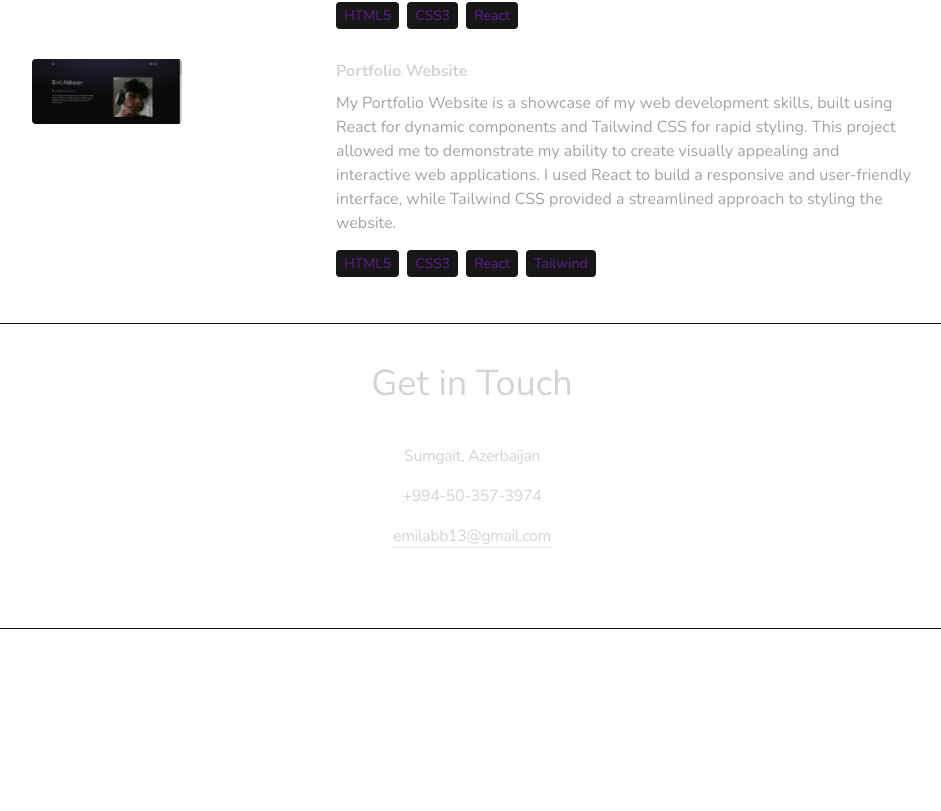
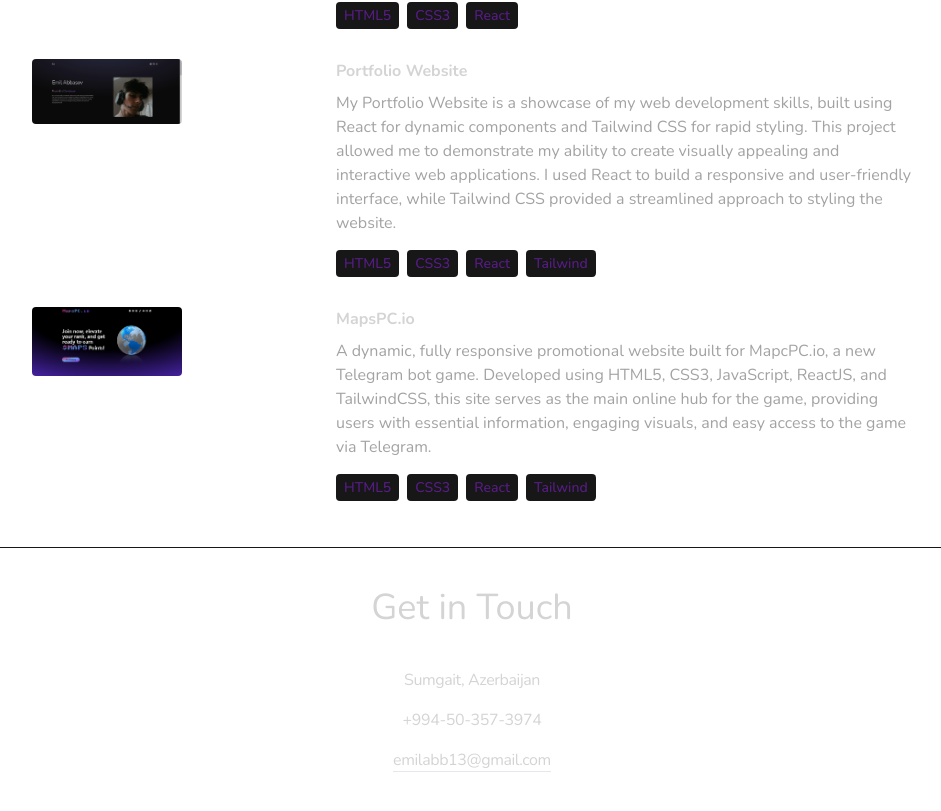
Before and after one commit to emilabbasov06/mywebsite, a React (Vite) app: page / in a window 1280 px wide. Shown: the part 3277-4088 px from the top of the page, without its empty margins (168-1109 px from the left). Before the commit the page ends 3906 px from the top, so only its background shows below. Built offline with nearby package versions, Linux system fonts and the light colour scheme.

Commit message:
added new project card

```diff
--- a/src/constants/index.js
+++ b/src/constants/index.js
@@ -2,6 +2,7 @@ import project1 from '../assets/projects/project-1.png';
 import project2 from '../assets/projects/project-2.png';
 import project3 from '../assets/projects/project-3.png';
 import project4 from '../assets/projects/project-4.png';
+import project5 from '../assets/projects/mapspc.PNG';
 
 export const HERO_CONTENT = `I'm a passionate 18-year-old Front-End Developer with a strong foundation in HTML, CSS, and JavaScript. I'm eager to contribute my skills to creating intuitive and visually appealing web experiences. I'm currently learning React and I am always seeking opportunities to expand my knowledge and stay updated on the latest web development trends.`;
 
@@ -53,6 +54,12 @@ export const PROJECTS = [
     description: `My Portfolio Website is a showcase of my web development skills, built using React for dynamic components and Tailwind CSS for rapid styling. This project allowed me to demonstrate my ability to create visually appealing and interactive web applications. I used React to build a responsive and user-friendly interface, while Tailwind CSS provided a streamlined approach to styling the website.`,
     technologies: ['HTML5', 'CSS3', 'React', 'Tailwind'],
   },
+  {
+    title: 'MapsPC.io',
+    image: project5,
+    description: `A dynamic, fully responsive promotional website built for MapcPC.io, a new Telegram bot game. Developed using HTML5, CSS3, JavaScript, ReactJS, and TailwindCSS, this site serves as the main online hub for the game, providing users with essential information, engaging visuals, and easy access to the game via Telegram. `,
+    technologies: ['HTML5', 'CSS3', 'React', 'Tailwind'],
+  },
 ];
 
 export const CONTACT = {
```
